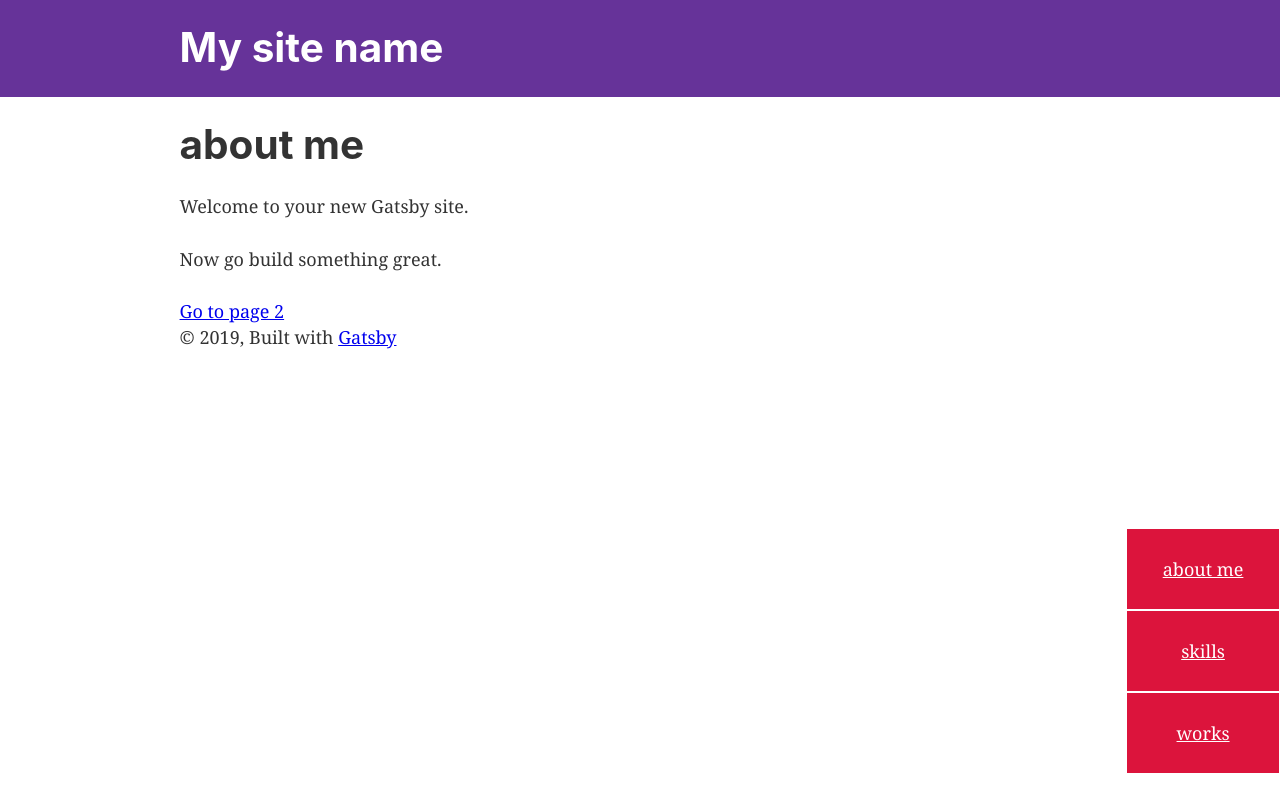
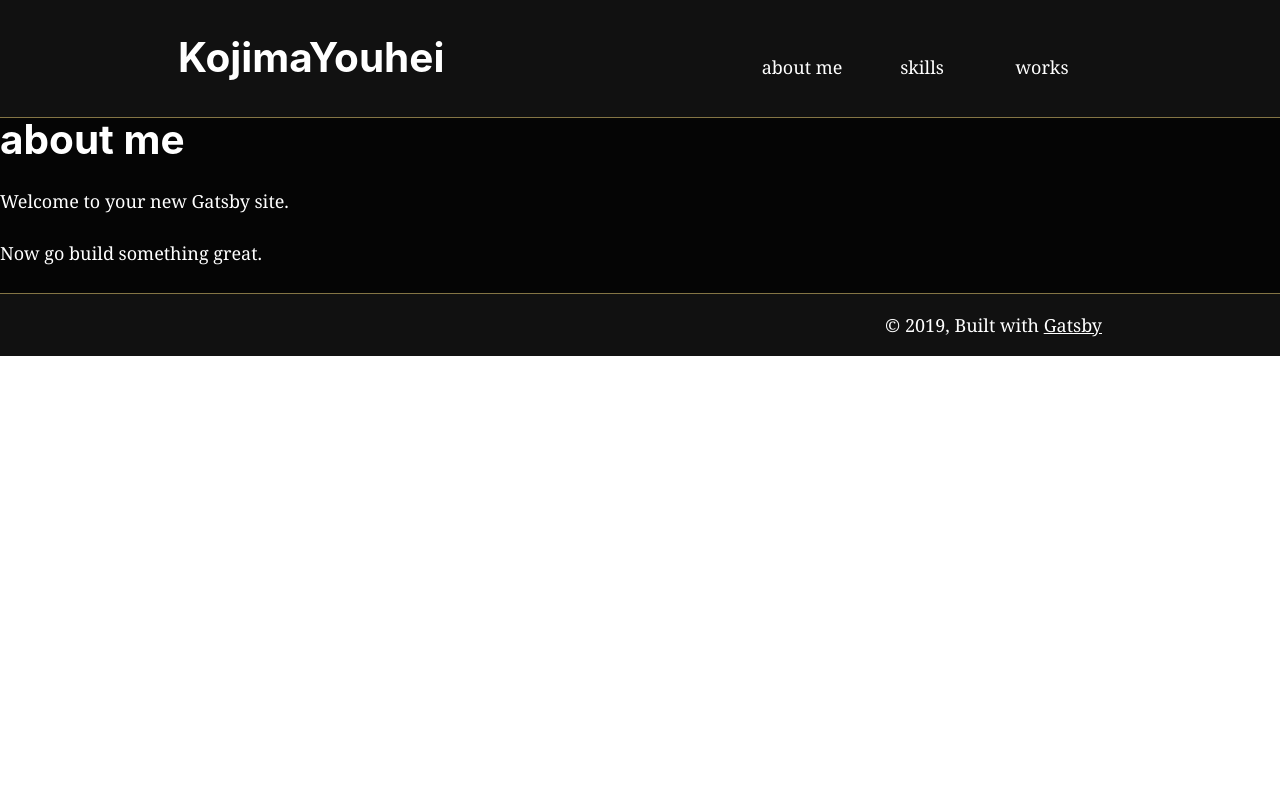
Before and after one commit to lucky-four-leaf-4/mysite-gatsby, a Gatsby site: page /aboutme in a window 1280 px wide. Built offline with nearby package versions, Linux system fonts and the light colour scheme; Gatsby itself is replaced by a stand-in of ours.

Commit message:
20190217 update
add css

```diff
--- a/gatsby-config.js
+++ b/gatsby-config.js
@@ -1,7 +1,7 @@
 module.exports = {
   siteMetadata: {
-    title: `My site name`,
-    description: `start build !`,
+    title: `KojimaYouhei`,
+    description: `I work as a web designer.I have made a web advertise for e-commerce.`,
     author: `@kojima`,
   },
   plugins: [
@@ -22,9 +22,9 @@ module.exports = {
         short_name: `starter`,
         start_url: `/`,
         background_color: `#ff8100`,
-        theme_color: `#ff8100`,
+        theme_color: `#ff8109`,
         display: `minimal-ui`,
-        icon:`src/images/gatsby-icon.png`, // This path is relative to the root of the site.
+        icon:`src/images/mysite_icon.png`, // This path is relative to the root of the site.
       },
     },
     // this (optional) plugin enables Progressive Web App + Offline functionality
--- /dev/null
+++ b/src/components/footer.js
@@ -0,0 +1,8 @@
+import React from "react"
+import footerStyle from "./footer.module.css"
+
+export default () => (
+  <footer>
+    <div className={footerStyle.footer_inner}>© {new Date().getFullYear()}, Built with <a href="https://www.gatsbyjs.org">Gatsby</a></div>
+  </footer>
+)
--- /dev/null
+++ b/src/components/footer.module.css
@@ -0,0 +1,15 @@
+footer{
+  background-color: #111;
+  border-top: 1px solid #847545;
+}
+.footer_inner{
+  max-width: 960px;
+  width: 100%;
+  margin: auto;
+  padding: 1rem;
+  text-align: right;
+  color: #fff;
+}
+.footer_inner a{
+  color: #fff;
+}
--- a/src/components/gnavi.module.css
+++ b/src/components/gnavi.module.css
@@ -1,30 +1,32 @@
 .globalNavi{
-  max-width:10em;
+  max-width:20rem;
   width:100%;
-  margin:auto;
-  position: fixed;
-  bottom: 0;
-  right: 0;
 }
 .globalNavi_listarea{
   list-style: none;
   display: flex;
-  flex-direction: column;
-  justify-content: space-between;
+  flex-direction: row;
+  justify-content:center;
+  align-items:flex-end;
+  margin:0;
+  padding: 0;
 }
 .globalNavi_list{
   margin: 0;
   padding: 0;
-  max-width: 10em;
   width: 100%;
 }
 .globalNavi_list_button{
   display: block;
-  padding: 1.5rem 1rem;
+  margin:0;
+  padding:0;
   text-align: center;
-  margin:0;
+  text-decoration: none;
   color:#fff;
-  background-color: crimson;
-  border:1px solid #fff;
+  background-color: #111;
   box-sizing: border-box;
+  transition: color 0.3s;
 }
+.globalNavi_list_button:hover{
+  color:#847545;
+}
--- a/src/components/header.js
+++ b/src/components/header.js
@@ -2,31 +2,19 @@ import { Link } from "gatsby"
 import PropTypes from "prop-types"
 import React from "react"
 
+import Gnavi from "./global-navi"
+
+import headerStyle from "./header.module.css"
+
 const Header = ({ siteTitle }) => (
-  <header
-    style={{
-      background: `rebeccapurple`,
-      marginBottom: `1.45rem`,
-    }}
-  >
-    <div
-      style={{
-        margin: `0 auto`,
-        maxWidth: 960,
-        padding: `1.45rem 1.0875rem`,
-      }}
-    >
-      <h1 style={{ margin: 0 }}>
-        <Link
-          to="/"
-          style={{
-            color: `white`,
-            textDecoration: `none`,
-          }}
-        >
+  <header className={headerStyle.header}>
+    <div className={headerStyle.header_inner}>
+      <h1 className={headerStyle.header_sitetitle}>
+        <Link to="/" className={headerStyle.header_sitetitle__btn}>
           {siteTitle}
         </Link>
       </h1>
+      <Gnavi />
     </div>
   </header>
 )
--- /dev/null
+++ b/src/components/header.module.css
@@ -0,0 +1,22 @@
+.header{
+  background-color:#111;
+  margin:0;
+  border-bottom: 1px solid #847545;
+}
+.header_inner{
+  max-width: 960px;
+  width: 100%;
+  margin:0 auto;
+  padding:2rem 1rem;
+  display: flex;
+  flex-direction: row;
+  justify-content: space-between;
+  align-items: flex-end;
+}
+.header_sitetitle{
+  margin: 0;
+}
+.header_sitetitle__btn{
+  color:white;
+  text-decoration:none;
+}
--- a/src/components/layout.css
+++ b/src/components/layout.css
@@ -21,6 +21,14 @@ nav,
 section,
 summary {
   display: block;
+}
+main{
+  margin: 0;
+  padding: 0;
+  color: #fff;
+  background-color: #050505;
+  height: auto;
+  overflow: auto;
 }
 audio,
 canvas,
--- a/src/components/layout.js
+++ b/src/components/layout.js
@@ -3,7 +3,8 @@ import PropTypes from "prop-types"
 import { StaticQuery, graphql } from "gatsby"
 
 import Header from "./header"
-import Gnavi from "./global-navi"
+import Footer from "./footer"
+
 import "./layout.css"
 
 const Layout = ({ children }) => (
@@ -20,22 +21,8 @@ const Layout = ({ children }) => (
     render={data => (
       <>
         <Header siteTitle={data.site.siteMetadata.title} />
-        <div
-          style={{
-            margin: `0 auto`,
-            maxWidth: 960,
-            padding: `0px 1.0875rem 1.45rem`,
-            paddingTop: 0,
-          }}>
-          <Gnavi />
-          <main>{children}</main>
-
-          <footer>
-            © {new Date().getFullYear()}, Built with
-            {` `}
-            <a href="https://www.gatsbyjs.org">Gatsby</a>
-          </footer>
-        </div>
+        <main>{children}</main>
+        <Footer />
       </>
     )}
   />
--- a/src/pages/aboutme.js
+++ b/src/pages/aboutme.js
@@ -1,5 +1,5 @@
 import React from "react"
-import { Link } from "gatsby"
+
 
 import Layout from "../components/layout"
 import Image from "../components/image"
@@ -14,7 +14,6 @@ const AboutmePage = () => (
     <div style={{ maxWidth: `300px`, marginBottom: `1.45rem`,display:'none',}}>
       <Image />
     </div>
-    <Link to="/page-2/">Go to page 2</Link>
   </Layout>
 )
 
--- a/src/pages/index.js
+++ b/src/pages/index.js
@@ -1,5 +1,4 @@
 import React from "react"
-import { Link } from "gatsby"
 
 import Layout from "../components/layout"
 import Image from "../components/image"
@@ -14,7 +13,6 @@ const IndexPage = () => (
     <div style={{ maxWidth: `300px`, marginBottom: `1.45rem`,display:'none',}}>
       <Image />
     </div>
-    <Link to="/page-2/">Go to page 2</Link>
   </Layout>
 )
 
--- a/src/pages/skills.js
+++ b/src/pages/skills.js
@@ -1,5 +1,4 @@
 import React from "react"
-import { Link } from "gatsby"
 
 import Layout from "../components/layout"
 import Image from "../components/image"
@@ -14,7 +13,6 @@ const SkillsPage = () => (
     <div style={{ maxWidth: `300px`, marginBottom: `1.45rem`,display:'none',}}>
       <Image />
     </div>
-    <Link to="/page-2/">Go to page 2</Link>
   </Layout>
 )
 
--- a/src/pages/works.js
+++ b/src/pages/works.js
@@ -1,5 +1,4 @@
 import React from "react"
-import { Link } from "gatsby"
 
 import Layout from "../components/layout"
 import Image from "../components/image"
@@ -14,7 +13,6 @@ const WorksPage = () => (
     <div style={{ maxWidth: `300px`, marginBottom: `1.45rem`,display:'none',}}>
       <Image />
     </div>
-    <Link to="/page-2/">Go to page 2</Link>
   </Layout>
 )
 
```
Also changed, not shown: firebase.json (added), src/images/eyecatch_aboutme.jpg (added), src/images/mysite_icon.png (added), 3 other files.
